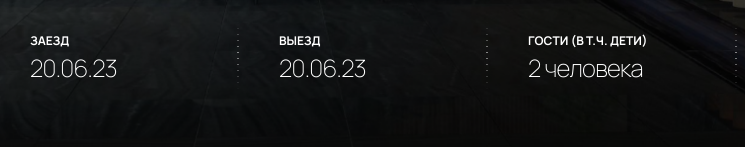
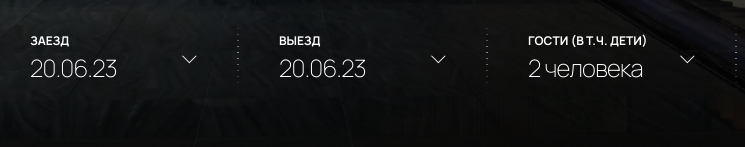
Before and after one commit to av-ilin/Kamchatka, a website built with webpack: page src/index.html in a window 1280 px wide. Shown: the part 650-797 px from the top of the page, 156-901 px from the left. Built offline with nearby package versions, Linux system fonts and the light colour scheme.

Commit message:
upd::header

```diff
--- a/src/css/style.css
+++ b/src/css/style.css
@@ -119,7 +119,6 @@ a {
 }
 
 .booking {
-    position: relative;
     align-self: center;
     margin: 66px 0 60px;
 
@@ -127,6 +126,11 @@ a {
     align-items: center;
     gap: 40px;
 }
+
+.booking__item {
+    position: relative;
+}
+
 .booking__item p {
     margin-bottom: 6px;
     width: 167px;
@@ -142,6 +146,13 @@ a {
     line-height: 24px;
     letter-spacing: -0.03em;
 }
+.booking__item div {
+    cursor: pointer;
+    position: absolute;
+    right: 0px;
+    top: calc(50% - 10px);
+    font-size: 20px;
+}
 /* #endregion */
 
 /* #region name */
--- a/src/index.html
+++ b/src/index.html
@@ -37,6 +37,7 @@
                     <div class="booking__item">
                         <p>Заезд</p>
                         <span id="booking__check-in">20.06.23</span>
+                        <div>⌵</div>
                     </div>
                     <img
                         class="booking__sep"
@@ -46,6 +47,7 @@
                     <div class="booking__item">
                         <p>Выезд</p>
                         <span id="booking__check-out">20.06.23</span>
+                        <div>⌵</div>
                     </div>
                     <img
                         class="booking__sep"
@@ -55,6 +57,7 @@
                     <div class="booking__item">
                         <p>Гости (в т.ч. дети)</p>
                         <span id="booking__guest">2 человека</span>
+                        <div>⌵</div>
                     </div>
                     <img
                         class="booking__sep"
```
